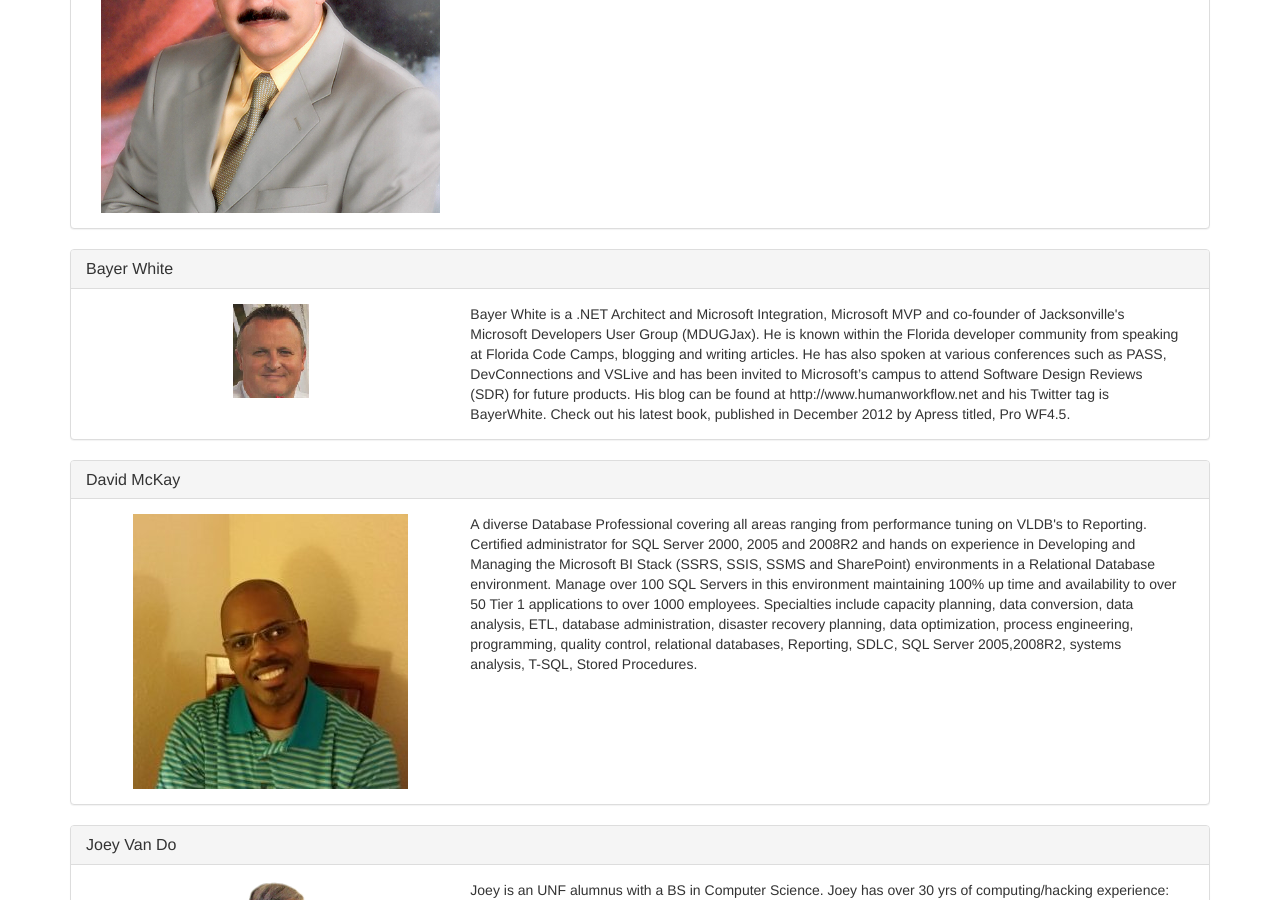
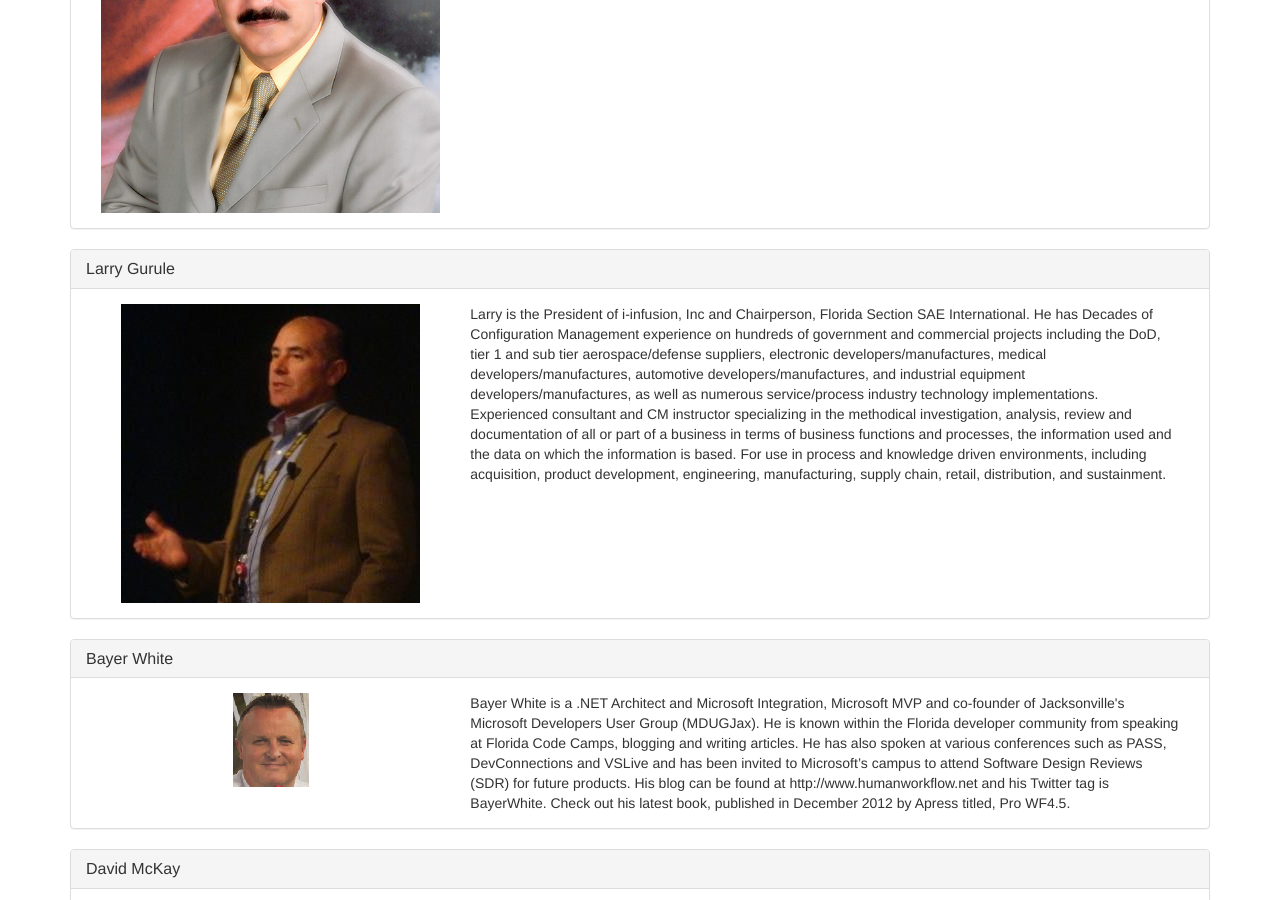
Before and after one commit to tk811/ConfernceApp, a Jekyll site: the page built from speakers/index.html, in a window 1280 px wide and 900 px high, scrolled down 1558 px. Built offline with Jekyll 4.4.1, drawn with Linux system fonts in a browser that asks for light colours; nearby versions of some CDN libraries.

Commit message:
Added Larry Gurule

```diff
--- a/_data/speakers.json
+++ b/_data/speakers.json
@@ -23,6 +23,11 @@
 		"name": "Hector Cisneros",
 		"image": "Hector.Cisneros.png",
 		"description": "Hector Cisneros is COO and director of Social Media Marketing at Working the Web to Win, an award-winning Internet marketing company based in Jacksonville, Florida.  He is also co-host of the weekly Internet radio show, \"Working the Web to Win\" on BlogTalkRadio.com, which airs every Tuesday at 4 p.m. Eastern. Hector is a syndicated writer and published author of “60 Seconds to Success and co-author of Working the Web to Win.”"
+	},
+	{
+		"name": "Larry Gurule",
+		"image": "Larry.Gurule.I-Infusion.jpg",
+		"description": "Larry is the President of i-infusion, Inc and Chairperson, Florida Section SAE International. He has Decades of Configuration Management experience on hundreds of government and commercial projects including the DoD, tier 1 and sub tier aerospace/defense suppliers, electronic developers/manufactures, medical developers/manufactures, automotive developers/manufactures, and industrial equipment developers/manufactures, as well as numerous service/process industry technology implementations. Experienced consultant and CM instructor specializing in the methodical investigation, analysis, review and documentation of all or part of a business in terms of business functions and processes, the information used and the data on which the information is based. For use in process and knowledge driven environments, including acquisition, product development, engineering, manufacturing, supply chain, retail, distribution, and sustainment."
 	},
 	{
 		"name": "Bayer White",
--- a/sessions/index.html
+++ b/sessions/index.html
@@ -357,10 +357,10 @@ description: "Sessions"
 					Bill Crowe
 				</td>
 				<td>
-
+					Title:Software Configuration Management (SCM): Driving and Attaining the Lean and Agile Goals of Dev/Ops - Larry Gurule.
 				</td>
 				<td>
-					David Fekke ( I O T ) Send link to eventbrite
+					David Fekke ( I O T ) Internet of Things
 				</td>
 			</tr>
 			<tr>
```
Also changed, not shown: images/Larry.Gurule.I-Infusion.jpg (added).
